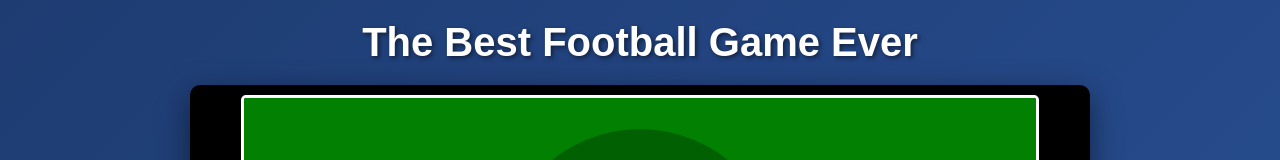
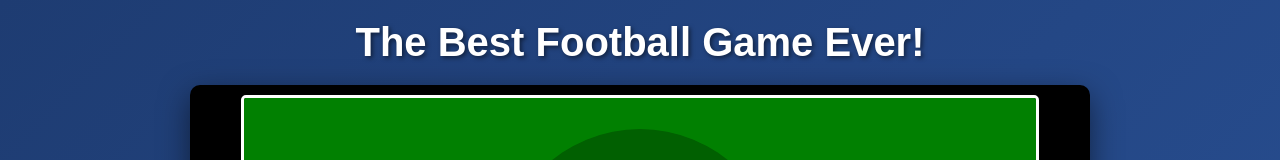
Before and after one commit to dhbroad/the-best-football-game-ever-bonus-remake-java, a plain HTML site: page index.html in a window 1280 px wide. Shown: the top 160 px of the page. Drawn offline with Linux system fonts and the light colour scheme.

Commit message:
change arrow key behavior to no longer scroll the webpage no matter the game state. Add ! to title.

```diff
--- a/game.js
+++ b/game.js
@@ -468,6 +468,11 @@ class TheBestFootballGame {
     }
 
     handleKeyDown(e) {
+        // Prevent default behavior for arrow keys and space to stop page scrolling
+        if (['ArrowUp', 'ArrowDown', 'ArrowLeft', 'ArrowRight', 'Space'].includes(e.code)) {
+            e.preventDefault();
+        }
+
         if (this.gameState === TheBestFootballGame.GameState.GAMEOVER && e.code === 'Space') {
             this.initGameSession();
             this.startFirstGameSequence();
@@ -485,7 +490,6 @@ class TheBestFootballGame {
             default: return;
         }
 
-        e.preventDefault();
         if (dx !== 0 || dy !== 0) {
             this.keyIsPressed = true;
             this.movePlayer(dx, dy);
--- a/index.html
+++ b/index.html
@@ -3,12 +3,12 @@
 <head>
     <meta charset="UTF-8">
     <meta name="viewport" content="width=device-width, initial-scale=1.0">
-    <title>The Best Football Game Ever</title>
+    <title>The Best Football Game Ever!</title>
     <link rel="stylesheet" href="style.css">
 </head>
 <body>
     <div class="container">
-        <h1>The Best Football Game Ever</h1>
+        <h1>The Best Football Game Ever!</h1>
         <div class="game-wrapper">
             <canvas id="gameCanvas"></canvas>
         </div>
```
